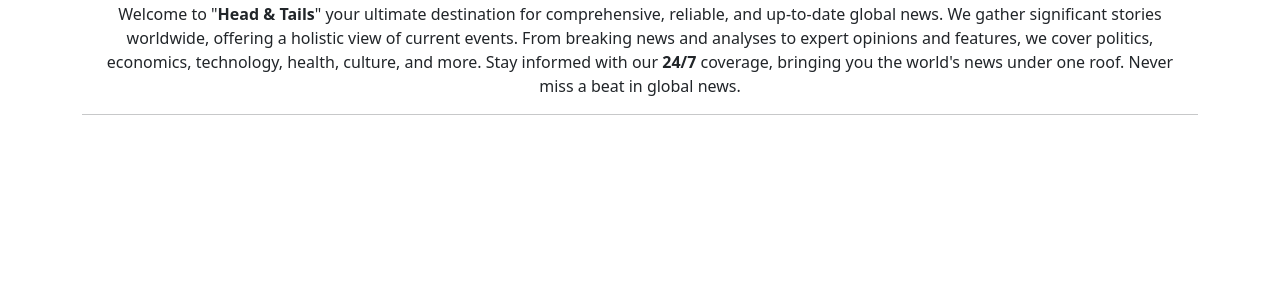
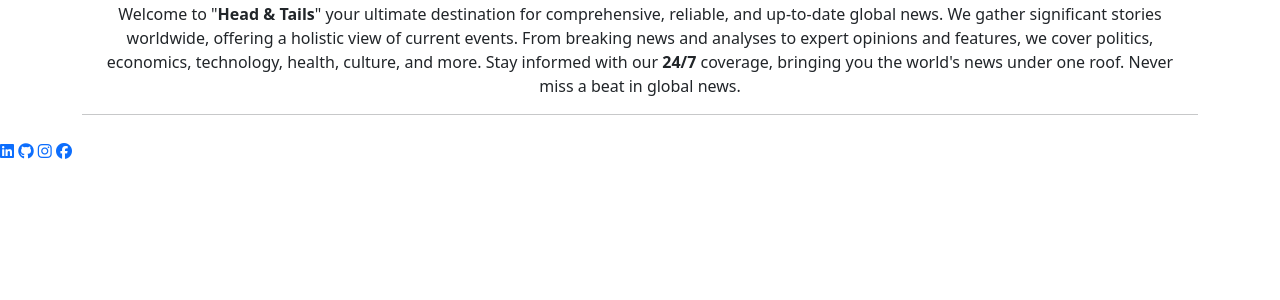
Before and after one commit to Kamal-Kohli/samaachaar, a Django app: page / in a window 1280 px wide. Shown: the part 81-381 px from the top of the page. Run offline with Django 4.2, Linux system fonts and the light colour scheme; data that the repository does not hold is empty; some libraries are stand-ins or nearby versions.

Commit message:
added floating icons to icons.html

```diff
--- a/news/templates/home/footer.html
+++ b/news/templates/home/footer.html
@@ -4,13 +4,13 @@
         <div class="col-md-12 text-center">
             <!-- Peoject link -->
             <div class="social-links">
-                <a href="https://github.com/Kamal-Kohli/H_n_T" target="_blank" class="text-white me-3">GitHub</a>
+                <a href="https://github.com/Kamal-Kohli/samaachaar" target="_blank" class="text-white me-3">GitHub</a>
                 <a href="https://codeinstitute.net/" target="_blank" class="text-white">Code Institute</a>
             </div>
             <hr>
             <!-- Copyright -->
             <div class="text-center text-white pb-1">
-                <p>© 2024 Copyright: Code Institute - Educational purpose only!</p>
+                <p>© 2024: Code Institute - Educational purpose only!</p>
             </div>
         </div>
     </div>
--- /dev/null
+++ b/news/templates/home/icons.html
@@ -0,0 +1,7 @@
+<!-- Floating icons -->
+<div class="floating-icons">
+    <a class="btn-lg" href="https://www.linkedin.com/in/kamal-kohli/" target="_blank"><i class="fab fa-linkedin"></i></a>
+    <a href="https://github.com/Kamal-Kohli/" target="_blank"><i class="fab fa-github"></i></a>
+    <a href="https://www.instagram.com/vege.nomad/" target="_blank"><i class="fab fa-instagram"></i></a>
+    <a href="https://www.facebook.com/vege.nomad" target="_blank"><i class="fab fa-facebook"></i></a>
+</div>
--- a/templates/base.html
+++ b/templates/base.html
@@ -77,6 +77,7 @@
         {% block content %}{% endblock %}
     </div>
 
+    {% include 'home/icons.html' %}
     {% include 'home/footer.html' %}
 
 </body>
```
